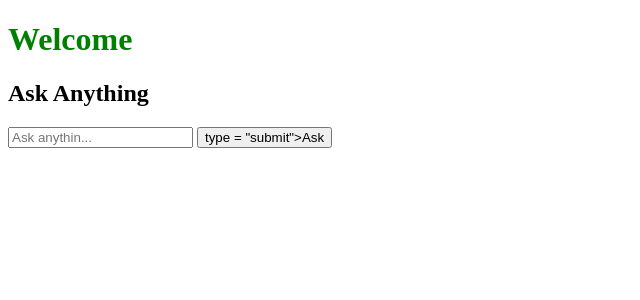
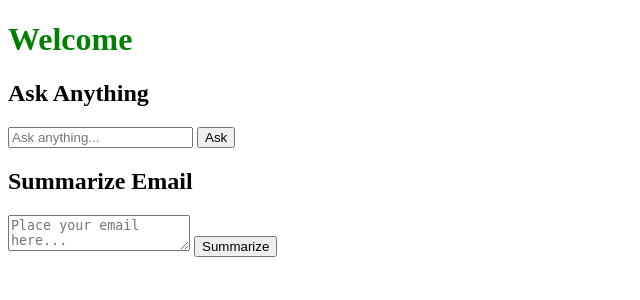
Before and after one commit to Samir-BK/MailBrief, a Flask app: page / in a window 1280 px wide. Shown: the top 300 px of the page, without its empty margins (0-640 px from the left). Run offline with Flask 3, Linux system fonts and the light colour scheme.

Commit message:
add Query and Summary HTML form

```diff
--- a/templates/index.html
+++ b/templates/index.html
@@ -13,9 +13,20 @@
     <div class="container">
         <h2>Ask Anything</h2>
         <form id="askform">
-            <input type="text" placeholder="Ask anythin..." required>
-            <button> type = "submit">Ask</button>
+            <input type="text" name="question" placeholder="Ask anything..." required>
+            <button type="submit">Ask</button>
         </form>
+        <p id="ask-loading" style="display: none">Processing...</p>
+        <p id="answer"></p>
+
+
+        <h2>Summarize Email</h2>
+        <form id="emailform">
+            <textarea type="text" name="email" placeholder="Place your email here..." required></textarea>
+            <button type="submit">Summarize</button>
+        </form>
+        <p id="summary-loading" style="display: none">Processing...</p>
+        <p id="summary"></p>
     </div>
 </body>
 
```
